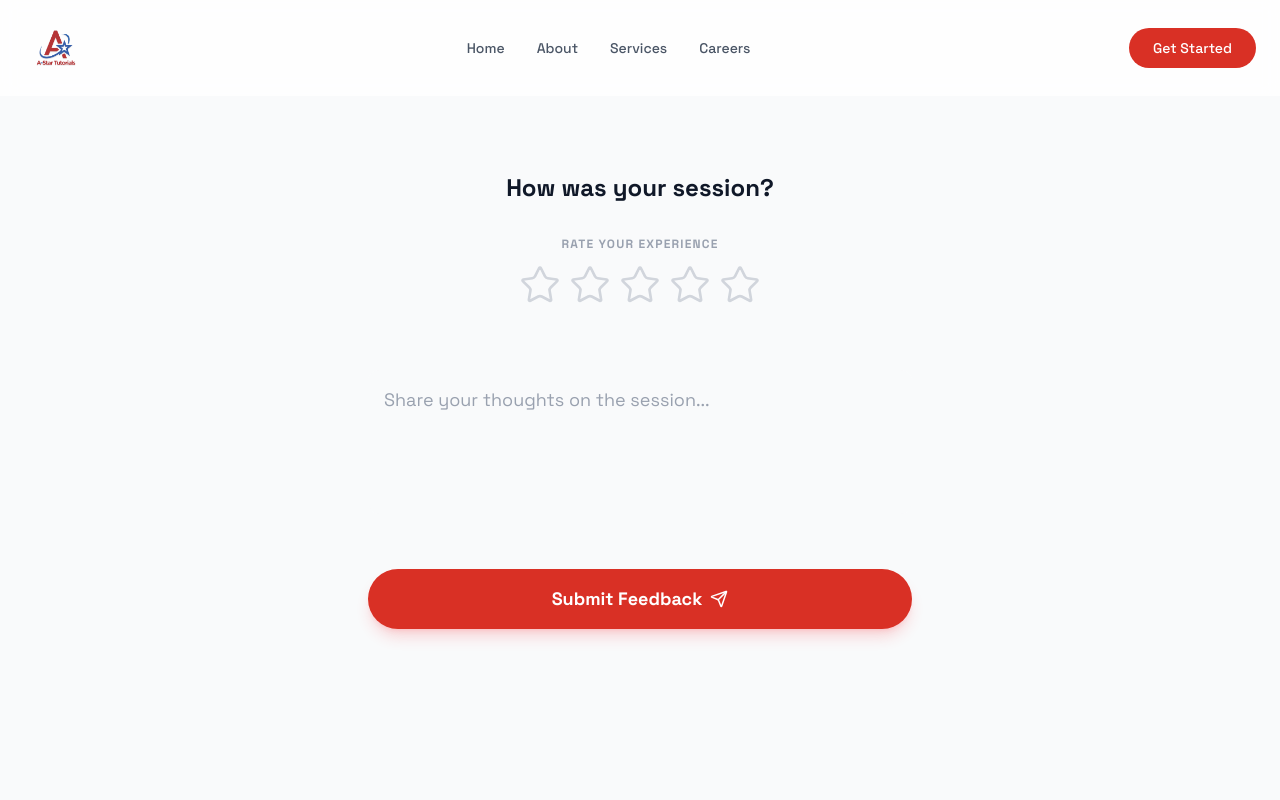
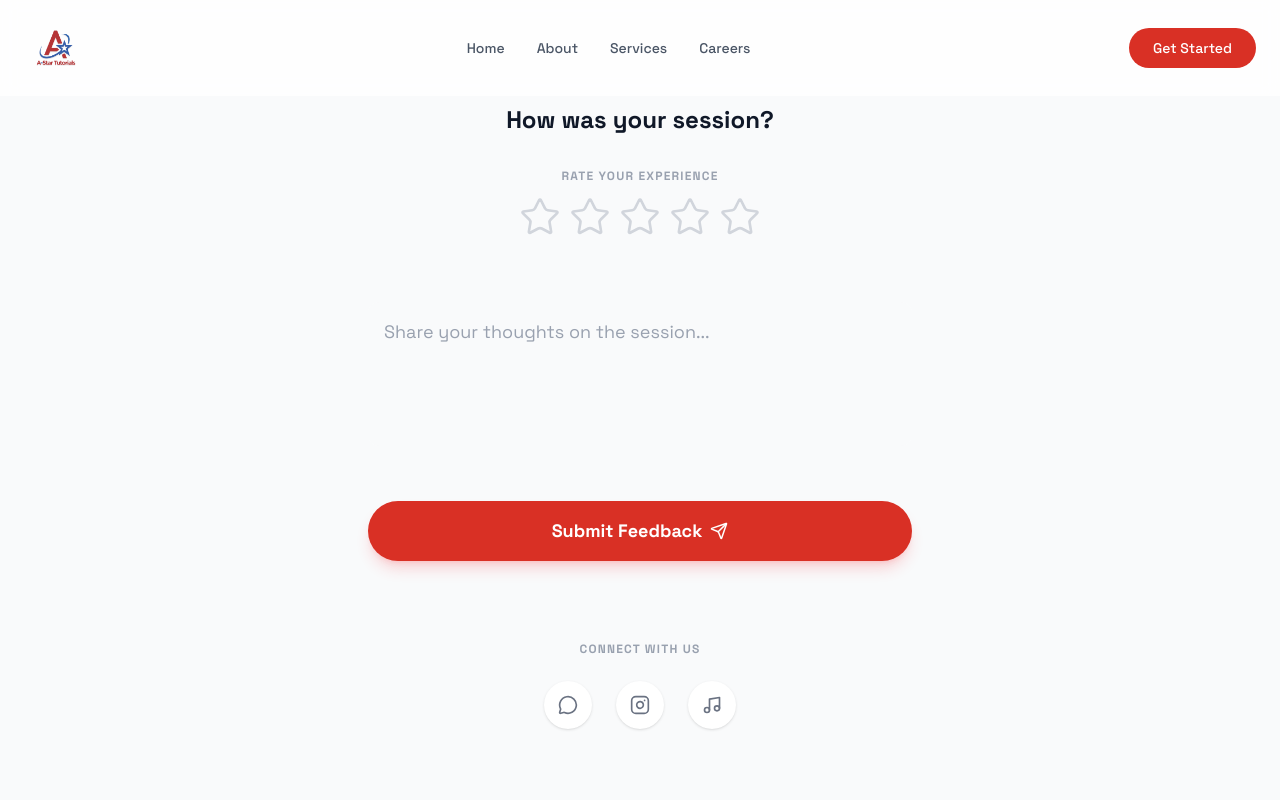
Before and after one commit to astartutorials/astutorials-v1, a Next.js app: page /feedback in a window 1280 px wide. Shown: the top 800 px of the page. Built offline with nearby package versions, Linux system fonts and the light colour scheme.

Commit message:
feat: Expand platform scope to tertiary institutions

```diff
--- a/app/admin/(dashboard)/create-tutorial/page.tsx
+++ b/app/admin/(dashboard)/create-tutorial/page.tsx
@@ -58,16 +58,6 @@ export default function CreateTutorialPage() {
               </div>
             </div>
 
-            {/* Upload Materials */}
-            <div className="space-y-2">
-              <label className="text-xs font-bold text-gray-700">Upload Materials (Optional)</label>
-              <div className="border border-dashed border-gray-300 rounded-xl h-32 flex flex-col items-center justify-center text-center hover:border-[var(--astar-red)] hover:bg-red-50/10 transition-colors cursor-pointer group bg-gray-50/30">
-                <div className="w-10 h-10 bg-gray-400 text-white rounded-full flex items-center justify-center mb-2 group-hover:bg-[var(--astar-red)] transition-colors">
-                  <Upload size={18} />
-                </div>
-                <p className="text-xs text-gray-500 font-medium">Drag & drop files or <span className="text-[var(--astar-red)]">browse</span></p>
-              </div>
-            </div>
           </div>
 
           {/* Right Column: Schedule & Capacity */}
--- a/app/feedback/page.tsx
+++ b/app/feedback/page.tsx
@@ -1,9 +1,53 @@
 import FeedbackForm from "@/components/feedback/FeedbackForm";
+import { MessageCircle, Instagram, Music } from "lucide-react";
+import Link from "next/link";
 
 export default function FeedbackPage() {
+  const socials = [
+    {
+      name: "WhatsApp Channel",
+      icon: <MessageCircle size={20} />,
+      href: "https://whatsapp.com/channel/0029VavS6E5EwEjtZ3eM4t2R",
+      handle: "Join Channel",
+      color: "hover:text-green-500"
+    },
+    {
+      name: "Instagram",
+      icon: <Instagram size={20} />,
+      href: "https://instagram.com/astartutorials",
+      handle: "@astartutorials",
+      color: "hover:text-pink-500"
+    },
+    {
+      name: "TikTok",
+      icon: <Music size={20} />,
+      href: "https://tiktok.com/@astartutorials",
+      handle: "@astartutorials",
+      color: "hover:text-black"
+    },
+  ];
+
   return (
-    <div className="min-h-screen bg-gray-50 flex items-center justify-center p-4">
+    <div className="min-h-screen bg-gray-50 flex flex-col items-center justify-center p-4">
       <FeedbackForm />
+
+      {/* Social Links Section */}
+      <div className="mt-12 w-full max-w-xl text-center">
+        <p className="text-xs font-bold text-gray-400 uppercase tracking-widest mb-6">Connect with us</p>
+        <div className="flex justify-center gap-6">
+          {socials.map((social) => (
+            <Link
+              key={social.name}
+              href={social.href}
+              target="_blank"
+              title={social.name}
+              className={`w-12 h-12 rounded-full bg-white shadow-sm flex items-center justify-center text-gray-500 transition-all duration-300 ${social.color} hover:-translate-y-1 hover:shadow-md`}
+            >
+              {social.icon}
+            </Link>
+          ))}
+        </div>
+      </div>
     </div>
   );
 }
--- a/app/layout.tsx
+++ b/app/layout.tsx
@@ -11,7 +11,7 @@ const spaceGrotesk = Space_Grotesk({
 
 export const metadata: Metadata = {
   title: "A-Star | Unlock Your Academic Brilliance",
-  description: "Personalized tutoring designed specifically for Babcock University curriculums.",
+  description: "Personalized tutoring designed specifically for Tertiary Institutions.",
 };
 
 export default function RootLayout({
--- a/components/admin/AdminLoginForm.tsx
+++ b/components/admin/AdminLoginForm.tsx
@@ -68,7 +68,7 @@ export default function AdminLoginForm() {
         </form>
 
         <div className="absolute bottom-6 left-0 right-0 text-center">
-             <p className="text-[10px] text-gray-300">© 2024 A-Star Tutorials. All rights reserved.</p>
+             <p className="text-[10px] text-gray-300">© {new Date().getFullYear()} A-Star Tutorials. All rights reserved.</p>
         </div>
       </div>
     </div>
--- a/components/home/HeroSection.tsx
+++ b/components/home/HeroSection.tsx
@@ -16,7 +16,7 @@ export default function HeroSection() {
         </span>
       </h1>
       <p className="max-w-xl md:max-w-2xl mx-auto text-lg md:text-xl text-gray-500 font-light mb-10 leading-relaxed px-4">
-        Personalized tutoring designed specifically for Babcock University curriculums. Master complex topics today.
+        Personalized tutoring designed specifically for Tertiary Institutions.. Master complex topics today.
       </p>
       <div className="flex flex-row items-center justify-center gap-3 w-full max-w-md mx-auto mb-20 md:mb-32">
         <Link href="/tutorials" className="btn-primary flex-1 px-4 py-3.5 rounded-full text-sm md:text-base font-medium text-center shadow-xl shadow-red-500/10 whitespace-nowrap">
--- a/components/home/Services.tsx
+++ b/components/home/Services.tsx
@@ -21,46 +21,23 @@ export default function Services() {
       highlight: false,
       href: "/tutorials"
     },
+        {
+      title: "Private tutorials",
+      desc: "Personalized attention focused entirely on your specific weaknesses and learning pace.",
+      icon: User,
+      action: "Find a Tutor",
+      highlight: true,
+      href: "/tutorials"
+    },
     {
-      title: "Exam Preparation",
+      title: "Mock Exams Sessions",
       desc: "Intensive revision crash courses designed to maximize retention and exam performance in minimum time.",
       icon: BookOpen,
       action: "Start Prep",
-      highlight: true,
-      href: "#"
-    },
-    {
-      title: "Private 1-on-1",
-      desc: "Personalized attention focused entirely on your specific weaknesses and learning pace.",
-      icon: User,
-      action: "Find a Tutor",
-      highlight: false,
-      href: "/tutorials"
-    },
-    {
-      title: "Science Labs",
-      desc: "Practical guidance for laboratory reports and experimental procedures to boost your practical grades.",
-      icon: FlaskConical,
-      action: "Lab Support",
       highlight: false,
       href: "#"
     },
-    {
-      title: "Assignment Help",
-      desc: "Guidance on structuring essays, research papers, and assignments to meet academic standards.",
-      icon: FileText,
-      action: "Get Help",
-      highlight: false,
-      href: "#"
-    },
-    {
-      title: "Language Club",
-      desc: "Enhance your communication skills in French and other languages with conversational practice.",
-      icon: Globe,
-      action: "Join Club",
-      highlight: false,
-      href: "#"
-    },
+
   ];
 
   return (
--- a/components/home/WhoWeAre.tsx
+++ b/components/home/WhoWeAre.tsx
@@ -9,7 +9,7 @@ export default function WhoWeAre() {
         <div className="max-w-xl">
           <h2 className="text-4xl md:text-5xl font-bold tracking-tight text-gray-900 mb-6">Who We Are</h2>
           <p className="text-gray-600 text-lg leading-relaxed mb-6">
-            A-Star Tutorials is a student-driven academic support system built to help Babcock University students excel. We provide structured tutorials, easy-to-understand guidance, and a supportive learning community.
+            A-Star Tutorials is a student-driven academic support system built to help tertiary institution students excel. We provide structured tutorials, easy-to-understand guidance, and a supportive learning community.
           </p>
           <Link href="#" className="btn-primary inline-flex items-center gap-2 px-8 py-3.5 rounded-full text-base font-medium shadow-lg shadow-red-500/20 group">
             Learn More <ArrowRight className="w-4 h-4 transition-transform duration-300 group-hover:translate-x-1" />
@@ -33,7 +33,7 @@ export default function WhoWeAre() {
           </div>
           <div className="group p-8 rounded-2xl bg-white border border-gray-100 shadow-sm hover:shadow-xl hover:shadow-gray-200/50 hover:-translate-y-1 transition-all duration-300 cursor-default">
             <div className="w-12 h-12 rounded-full bg-red-50 flex items-center justify-center mb-6"><Target className="w-6 h-6 text-[var(--astar-red)]" /></div>
-            <h3 className="text-xl font-bold text-gray-900 mb-3">Student-First</h3>
+            <h3 className="text-xl font-bold text-gray-900 mb-3">Student-First Approach</h3>
             <p className="text-gray-500 text-sm leading-relaxed mb-8">Tailored approaches for individual success.</p>
             <div className="flex items-center text-[var(--astar-red)] text-xs font-bold tracking-widest uppercase">Learn More <ArrowRight className="w-3 h-3 ml-2 transition-transform duration-300 group-hover:translate-x-1" /></div>
           </div>
--- a/components/shared/Footer.tsx
+++ b/components/shared/Footer.tsx
@@ -19,7 +19,7 @@ export default function Footer() {
             />
           </Link>
           <p className="text-gray-400 leading-relaxed max-w-sm">
-            Empowering Babcock University students to achieve academic excellence through structured guidance and community support.
+            Empowering tertiary institution students to achieve academic excellence through structured guidance and community support.
           </p>
         </div>
 
--- a/components/tutorials/payment/RequestDetailsForm.tsx
+++ b/components/tutorials/payment/RequestDetailsForm.tsx
@@ -28,7 +28,7 @@ export default function RequestDetailsForm() {
             </label>
             <input
               type="email"
-              placeholder="you@babcock.edu.ng"
+              placeholder="you@student.edu.ng"
               className="mt-2 w-full rounded-lg border border-gray-200 bg-gray-50 px-4 py-3 text-sm outline-none transition focus:border-[var(--astar-red)]"
             />
           </div>
```
